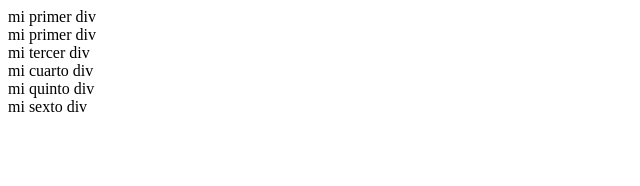
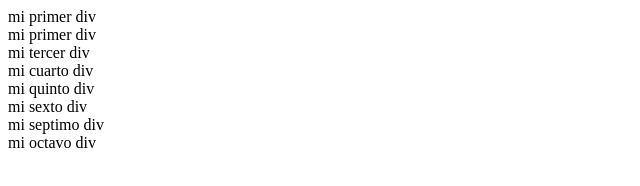
Before and after one commit to venus51/clases_los_jueves, a plain HTML site: page index.html in a window 1280 px wide. Shown: the whole page, without its empty margins (0-640 px from the left). Drawn offline with Linux system fonts and the light colour scheme.

Commit message:
ninth commit

```diff
--- a/index.html
+++ b/index.html
@@ -12,5 +12,7 @@
     <div>mi cuarto div</div>
     <div>mi quinto div</div>
     <div>mi sexto div</div>
+    <div>mi septimo div</div>
+    <div>mi octavo div</div>
 </body>
 </html>
```
